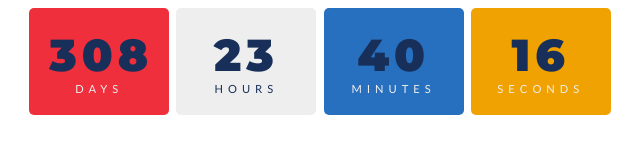
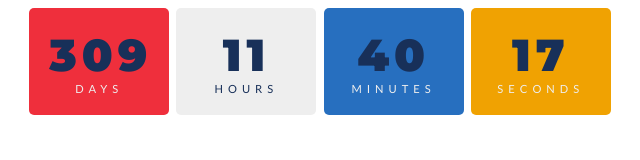
Before and after one commit to sunidhi1729/notioncountdown, a plain HTML site: page index.html in a window 1280 px wide. Shown: the full height of the page, 320-960 px from the left. Drawn offline with Linux system fonts and the light colour scheme.

Commit message:
Update index.html

```diff
--- a/index.html
+++ b/index.html
@@ -103,7 +103,7 @@ body{
 </body>
 <script>
     const year = new Date().getFullYear();
-const myDate = new Date('May 21, 2024 11:59:59');
+const myDate = new Date('May 22, 2024 00:00:00');
 console.log(myDate);
 
 // countdown
```
